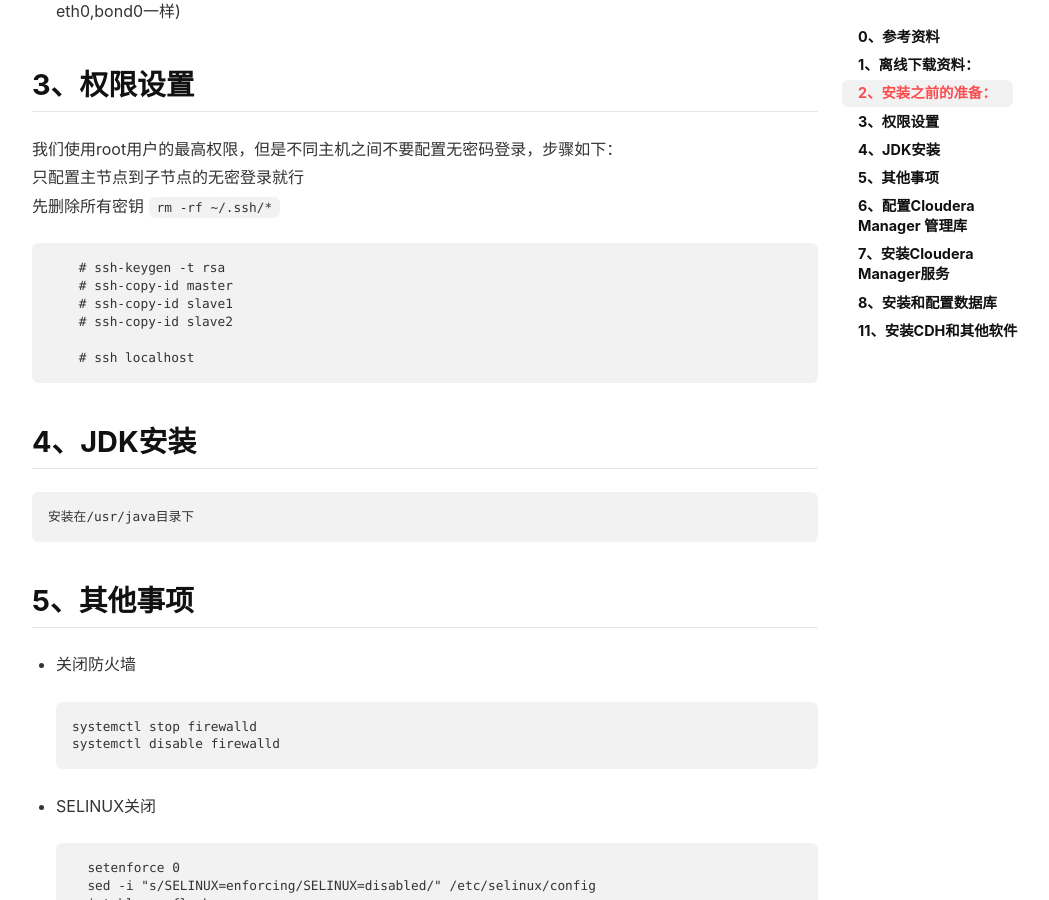
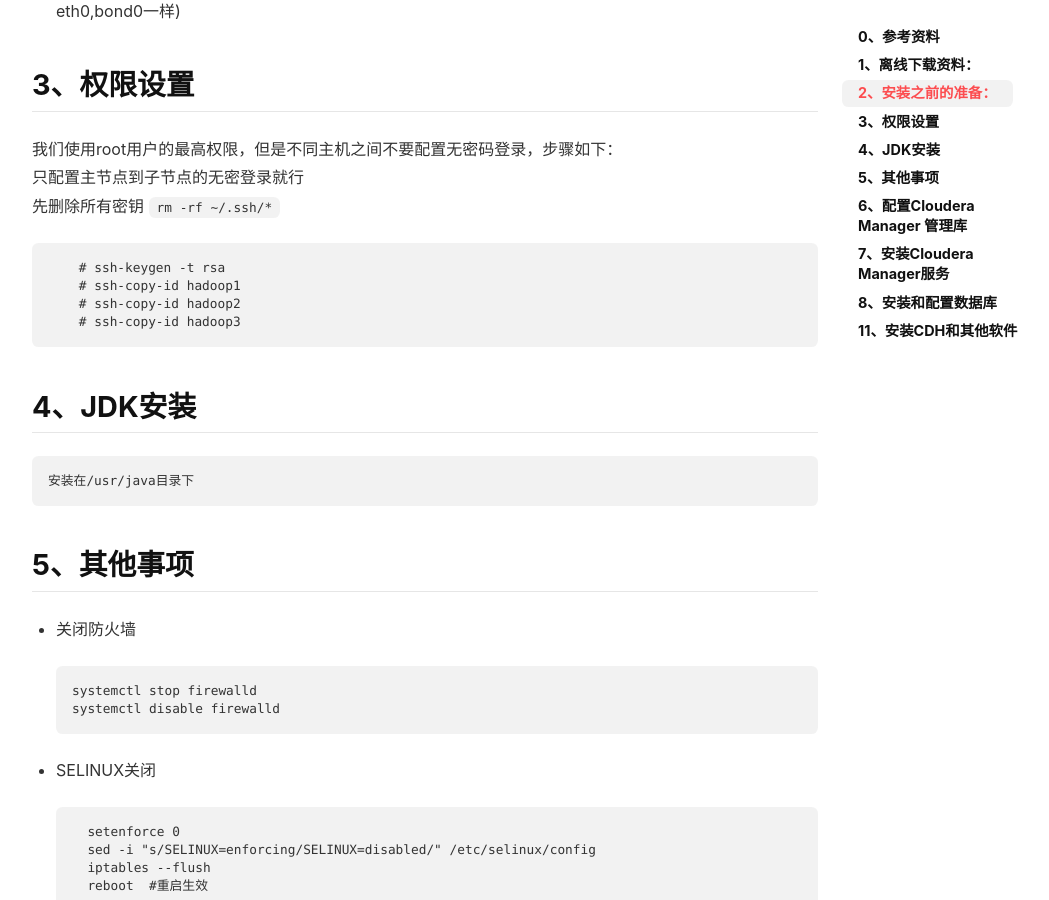
Before and after one commit to Ccccong/Ccccong.github.io, a Jekyll site: the page built from _posts/2018-07-03-Hadoop 集群搭建.md, in a window 1280 px wide and 900 px high, scrolled down 1827 px. Shown: the whole window, without its empty margins (105-1154 px from the left). Built offline with Jekyll 4.4.1, drawn with Linux system fonts in a browser that asks for light colours; nearby versions of some CDN libraries; some of the changed text lies outside the part shown.

Commit message:
Update Hadoop 集群搭建

```diff
--- a/_posts/2018-07-03-Hadoop 集群搭建.md
+++ b/_posts/2018-07-03-Hadoop 集群搭建.md
@@ -54,11 +54,10 @@
 先删除所有密钥 `rm -rf ~/.ssh/*`
 
         # ssh-keygen -t rsa
-        # ssh-copy-id master
-        # ssh-copy-id slave1
-        # ssh-copy-id slave2
+        # ssh-copy-id hadoop1
+        # ssh-copy-id hadoop2
+        # ssh-copy-id hadoop3
 
-        # ssh localhost
 
 ## 4、JDK安装
     安装在/usr/java目录下
```
Also changed, not shown: other parts of _posts/2018-07-03-Hadoop 集群搭建.md (+1 -1 lines).
